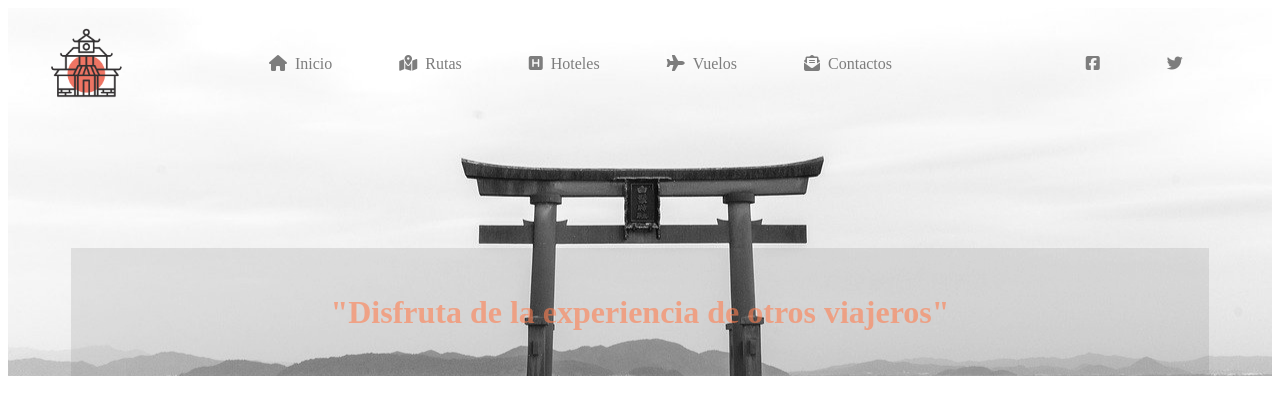
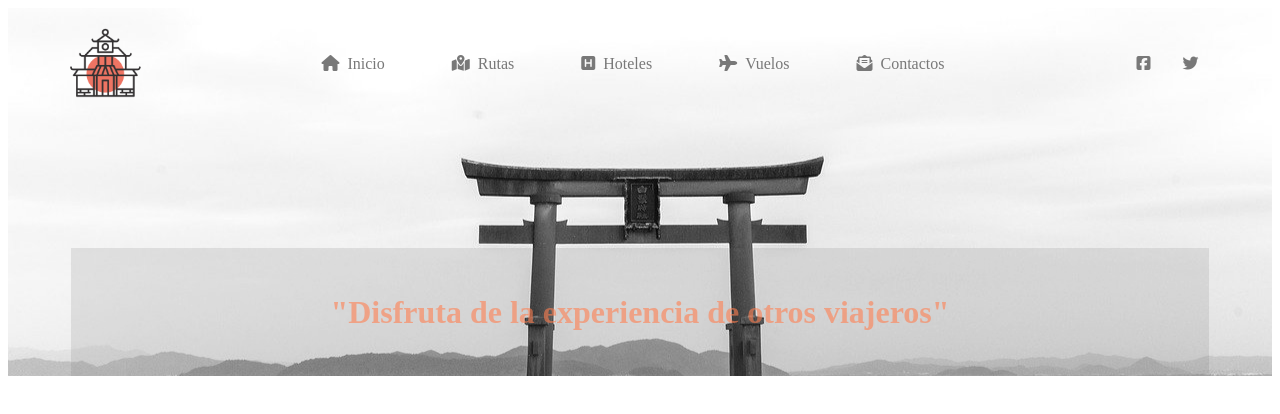
Before and after one commit to MartaG22/Layout, a plain HTML site: page SPRINT_1/nivell2/nivell2.html in a window 1280 px wide. Drawn offline with Linux system fonts and the light colour scheme.

Commit message:
Header finished

```diff
--- a/SPRINT_1/nivell2/nivell2.css
+++ b/SPRINT_1/nivell2/nivell2.css
@@ -45,6 +45,8 @@ nav {
         width: 5rem;
         height: auto;
         /* Esto mantiene la proporción de aspecto original de la imagen */
+        margin-right: 35px
+
 }
 
 
@@ -67,6 +69,9 @@ h1 {
 ul {
         display: flex;
         list-style-type: none;
+        /* margin-left: 0px; */
+        padding-left: 0px;
+
         /* Quita el punto de los elementos de una lista "ul" */
         /* justify-content: space-around; */
 }
@@ -77,11 +82,15 @@ li {
 }
 
 li a {
-        color: rgb(125, 125, 125);
+        color: rgb(120, 120, 120);
         margin: 1rem;
         text-decoration: none;
         /* Quitar el subrayado de los links del menú */
         text-align: center;
+        /* transition: color 1.5s; */
+        /* transition: cubic-bezier(0.075, 0.82, 0.165, 1); */
+        transition: border-color 0.75s;
+
 }
 
 nav a i {
@@ -89,8 +98,16 @@ nav a i {
         /* Agrega espacio a la derecha del icono */
 }
 
+#redes li{
+        margin-left: 0px;
+        margin-right: 0px;
 
+}
 
+/* .main i {
+        color: #00ff00;  */
+        /* Cambia este color al que desees */
+/* } */
 
 
 
@@ -126,9 +143,12 @@ nav a i {
 
 
 
-/* li a:hover {
-        text-decoration: underline;
-        Puedes cambiar el estilo cuando el cursor pasa por encima
+li a:hover {
+        /* text-decoration: underline; */
+        /* Puedes cambiar el estilo cuando el cursor pasa por encima  */
         color: #000;
-        Cambiar el color de texto al pasar el cursor por encima
-    }  */
+        /* Cambiar el color de texto al pasar el cursor por encima */
+
+        /* bottom: var(--BottomOffset); */
+        opacity: 1;
+    }
```
Also changed, not shown: SPRINT_1/nivell2/nivell2.html (+3 -17 lines).
